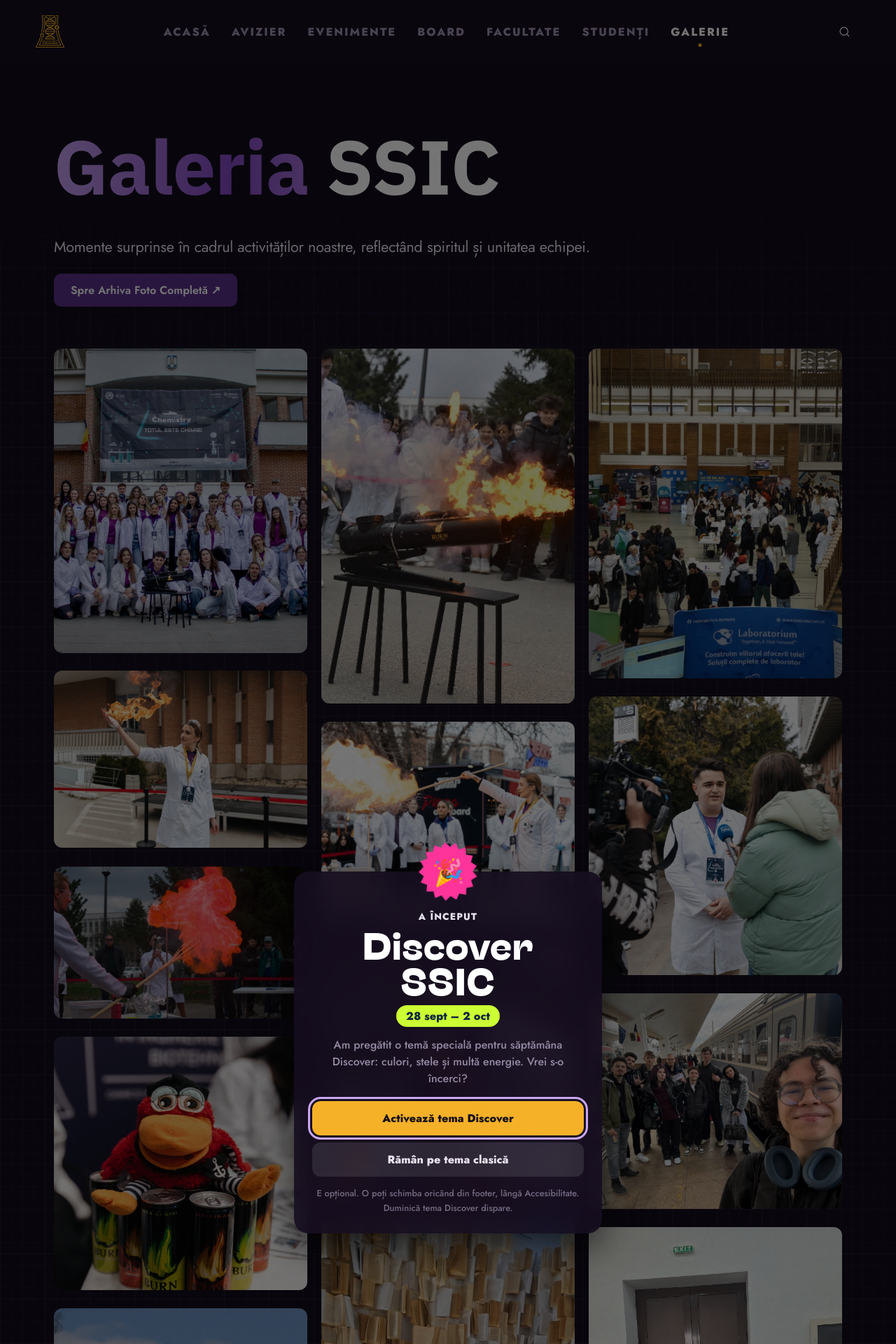
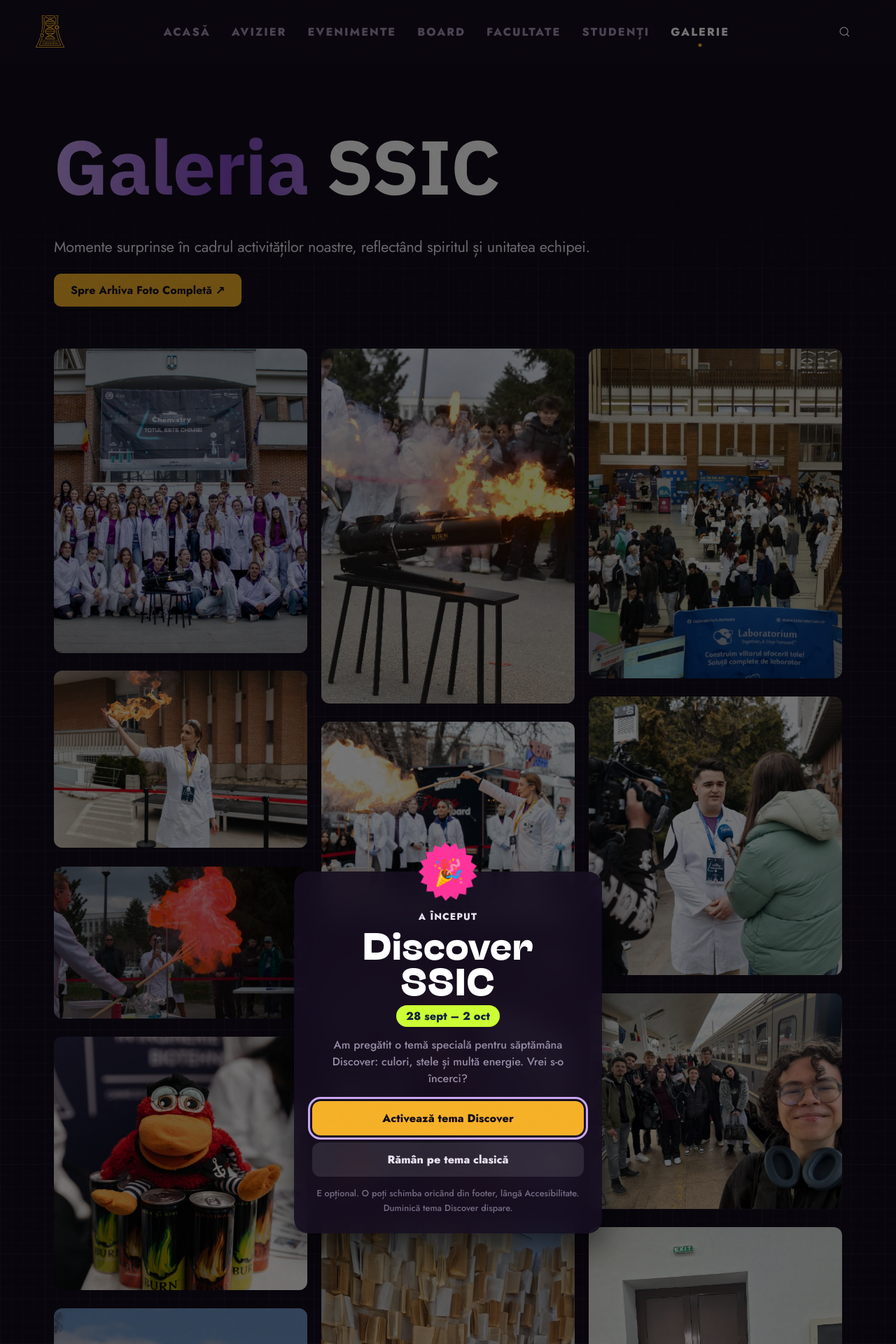
Before and after one commit to prssic/ssic, a Jekyll site: the page built from galerie.html, in a window 1280 px wide. Shown: the top 1920 px of the page at 70% size. Built offline with Jekyll 4.4.1, drawn with Linux system fonts in a browser that asks for light colours; nearby versions of some CDN libraries; a script that is not in the unit is left out.

Commit message:
Update galerie.html

```diff
--- a/galerie.html
+++ b/galerie.html
@@ -10,7 +10,7 @@ title: Galerie | SSIC
 
                 <div class="dept-intro reveal">
                     <p>Momente surprinse în cadrul activităților noastre, reflectând spiritul și unitatea echipei.</p>
-                    <a href="https://arhiva.ssic.ro" class="hover-target" target="_blank" rel="noopener" style="display:inline-block; margin-top:20px; padding:12px 24px; background:var(--c-primary); color:var(--c-white); text-decoration:none; font-weight:600; border-radius:10px; font-family:var(--font-main); box-shadow:0 4px 12px rgba(0,0,0,0.2); transition:transform 0.2s, box-shadow 0.2s;" onmouseover="this.style.transform='scale(1.03)'; this.style.boxShadow='0 8px 24px rgba(0,0,0,0.3)'" onmouseout="this.style.transform='scale(1)'; this.style.boxShadow='0 4px 12px rgba(0,0,0,0.2)'">Spre Arhiva Foto Completă ↗</a>
+                    <a href="https://arhiva.ssic.ro" class="hover-target" target="_blank" rel="noopener" style="display:inline-block; margin-top:20px; padding:12px 24px; background:var(--c-accent); color:var(--c-base); text-decoration:none; font-weight:700; border-radius:10px; font-family:var(--font-main); box-shadow:0 4px 12px rgba(0,0,0,0.2); transition:transform 0.2s, box-shadow 0.2s;" onmouseover="this.style.transform='scale(1.03)'; this.style.boxShadow='0 8px 24px rgba(0,0,0,0.3)'" onmouseout="this.style.transform='scale(1)'; this.style.boxShadow='0 4px 12px rgba(0,0,0,0.2)'">Spre Arhiva Foto Completă ↗</a>
                 </div>
 
                 <div class="gallery-grid" id="gallery-container"></div>
```
